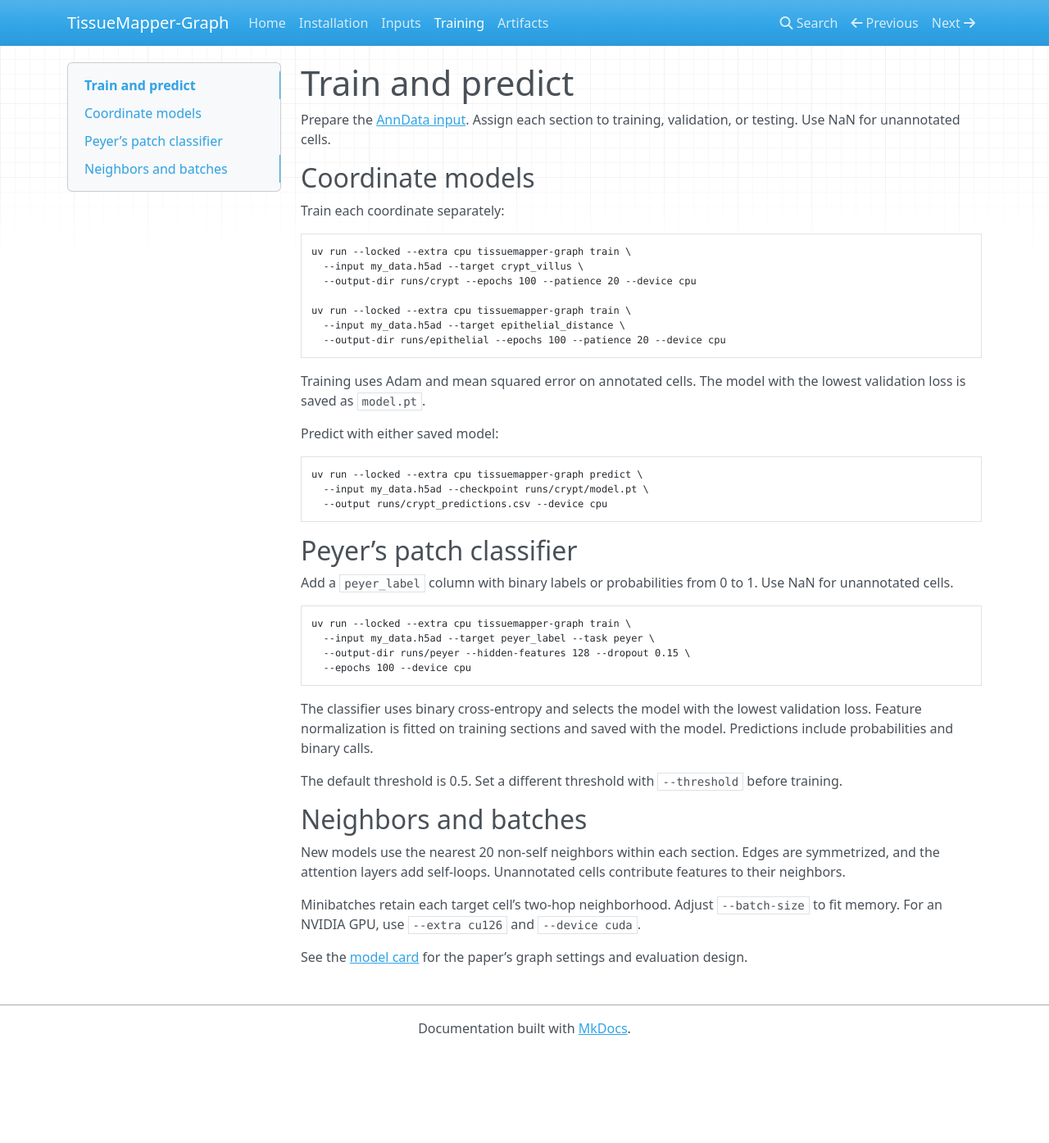
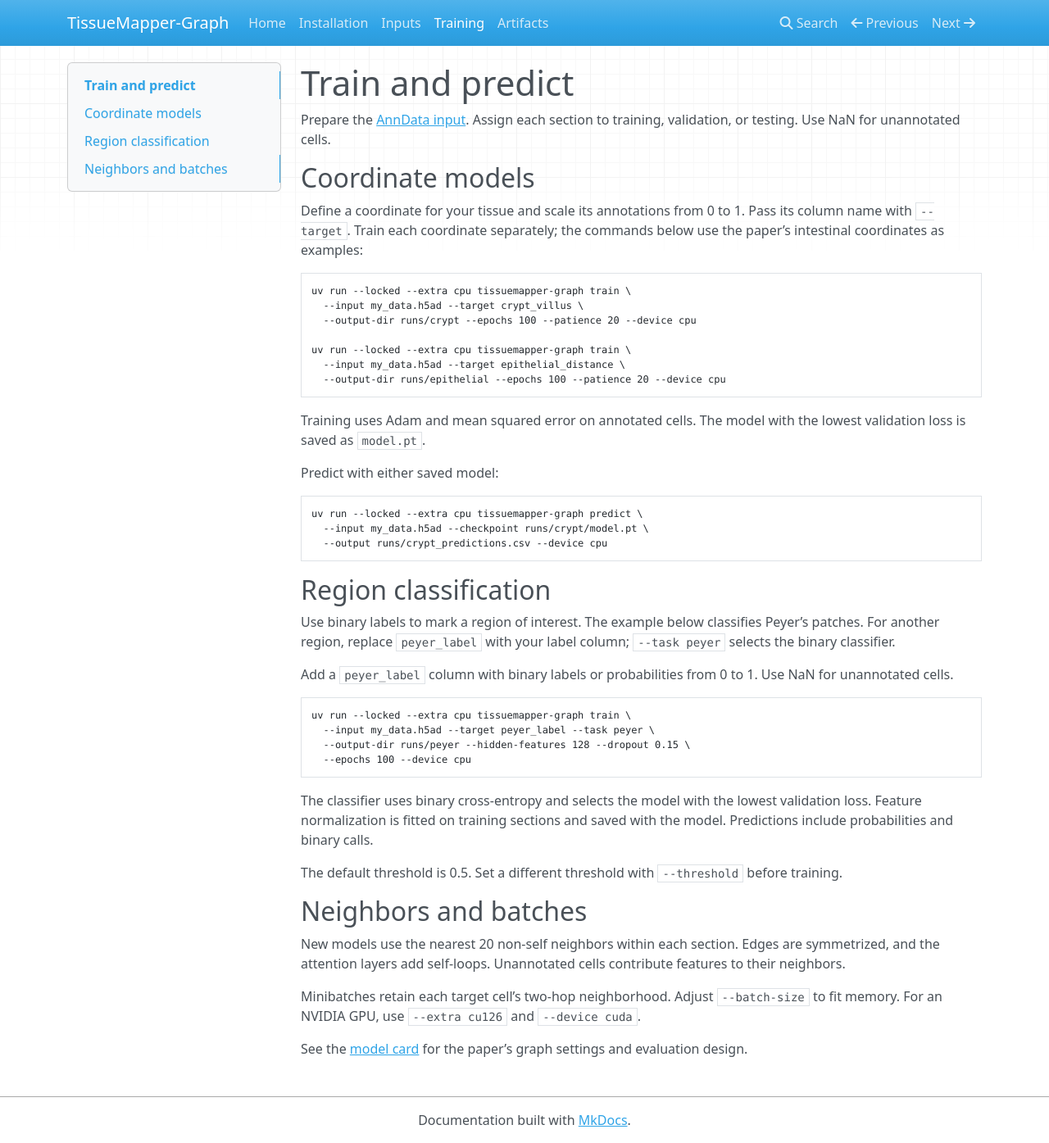
Before and after one commit to maximilian-heeg/SpatialTRACE-Graph, an MkDocs documentation site: the page built from docs/retraining.md, in a window 1280 px wide and 1395 px high. Shown: the whole window at 82% size. Built offline with MkDocs 1.6.1, drawn with Linux system fonts in a browser that asks for light colours; nearby versions of some CDN libraries.

Commit message:
Present TissueMapper as a framework for tissue mapping

````diff
--- a/docs/retraining.md
+++ b/docs/retraining.md
@@ -4,7 +4,7 @@ Prepare the [AnnData input](input_formats.md). Assign each section to training,
 
 ## Coordinate models
 
-Train each coordinate separately:
+Define a coordinate for your tissue and scale its annotations from 0 to 1. Pass its column name with `--target`. Train each coordinate separately; the commands below use the paper’s intestinal coordinates as examples:
 
 ```bash
 uv run --locked --extra cpu tissuemapper-graph train \
@@ -26,7 +26,9 @@ uv run --locked --extra cpu tissuemapper-graph predict \
   --output runs/crypt_predictions.csv --device cpu
 ```
 
-## Peyer’s patch classifier
+## Region classification
+
+Use binary labels to mark a region of interest. The example below classifies Peyer’s patches. For another region, replace `peyer_label` with your label column; `--task peyer` selects the binary classifier.
 
 Add a `peyer_label` column with binary labels or probabilities from 0 to 1. Use NaN for unannotated cells.
 
--- a/mkdocs.yml
+++ b/mkdocs.yml
@@ -1,5 +1,5 @@
 site_name: TissueMapper-Graph
-site_description: Research software for intestinal anatomical mapping.
+site_description: Learn anatomical coordinates and tissue regions from spatial transcriptomics.
 nav:
   - Home: index.md
   - Installation: installation.md
````
Also changed, not shown: MODEL_CARD.md (+3 -3 lines), README.md (+4 -2 lines), docs/index.md (+3 -1 lines), docs/input_formats.md (+1 -1 lines).
